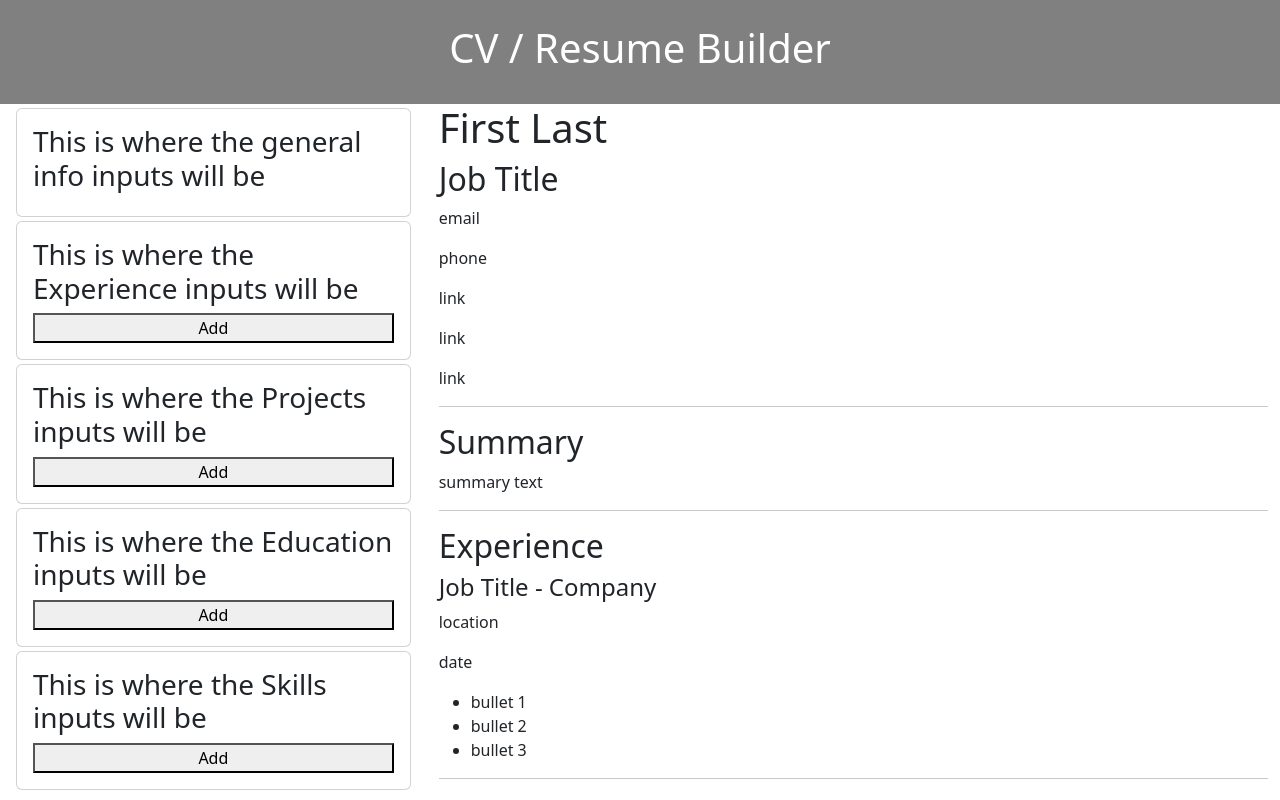
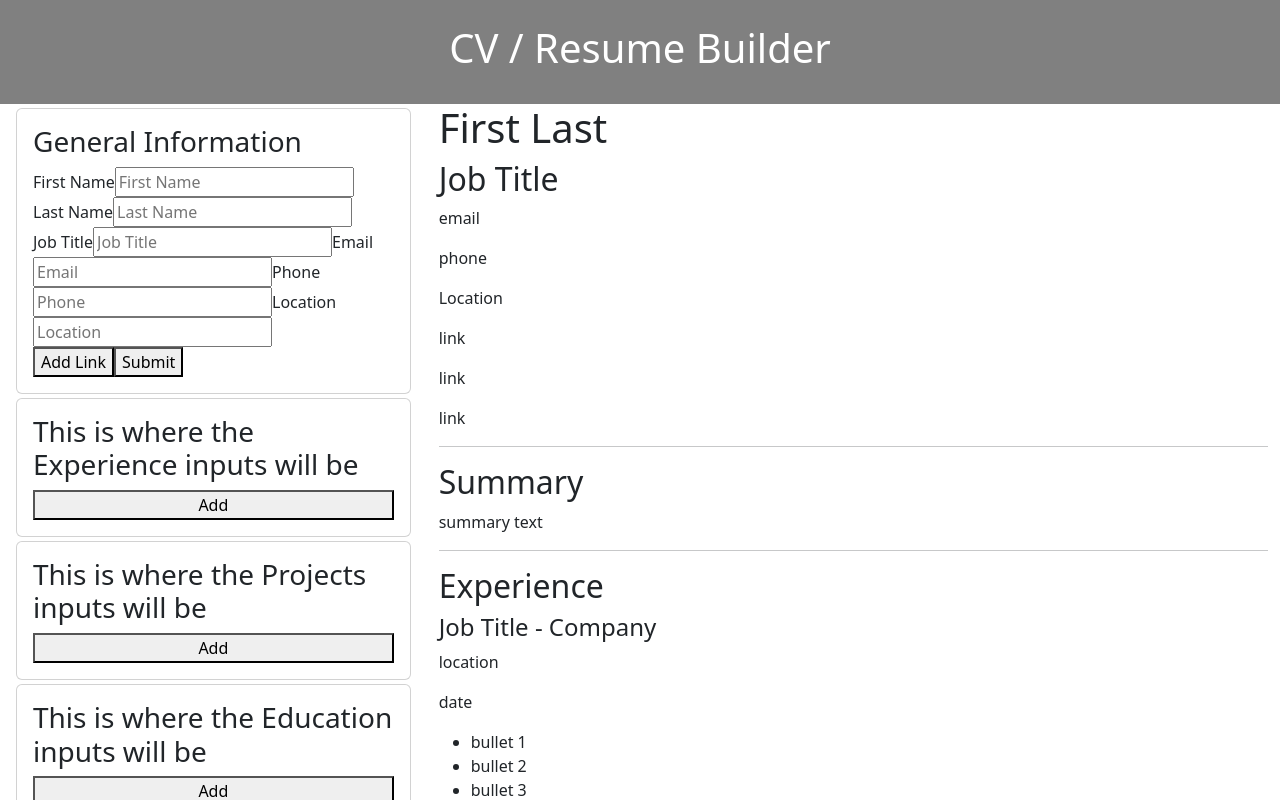
Before and after one commit to Bateeters/CVResumeBuilder, a React (Vite) app: page / in a window 1280 px wide. Shown: the top 800 px of the page. Built offline with nearby package versions, Linux system fonts and the light colour scheme.

Commit message:
setting up useState object for General info section

```diff
--- a/src/components/CVDisplay.jsx
+++ b/src/components/CVDisplay.jsx
@@ -5,6 +5,7 @@ function CVDisplay(){
             <h2>Job Title</h2>
             <p>email</p>
             <p>phone</p>
+            <p>Location</p>
             <p>link</p>
             <p>link</p>
             <p>link</p>
--- a/src/components/SideNav/GeneralInfo.jsx
+++ b/src/components/SideNav/GeneralInfo.jsx
@@ -1,8 +1,36 @@
+import { useState } from "react"
+
 function GeneralInfo() {
+    const [general, setGeneral] = useState({
+        firstName: "",
+        lastName: "",
+        jobTitle: "",
+        email: "",
+        phone: "",
+        location: "",
+        links: []
+    });
+
     return (
         <>
             <div className="card m-1 p-3">
-                <h3>This is where the general info inputs will be</h3>
+                <h3>General Information</h3>
+                <form action="">
+                    <label htmlFor="">First Name</label>
+                    <input type="text" placeholder="First Name" />
+                    <label htmlFor="">Last Name</label>
+                    <input type="text" placeholder="Last Name" />
+                    <label htmlFor="">Job Title</label>
+                    <input type="text" placeholder="Job Title" />
+                    <label htmlFor="">Email</label>
+                    <input type="email" placeholder="Email" />
+                    <label htmlFor="">Phone</label>
+                    <input type="tel" placeholder="Phone" />
+                    <label htmlFor="">Location</label>
+                    <input type="text" placeholder="Location" />
+                    <button>Add Link</button>
+                    <button>Submit</button>
+                </form>
             </div>
         </>
     )
```
